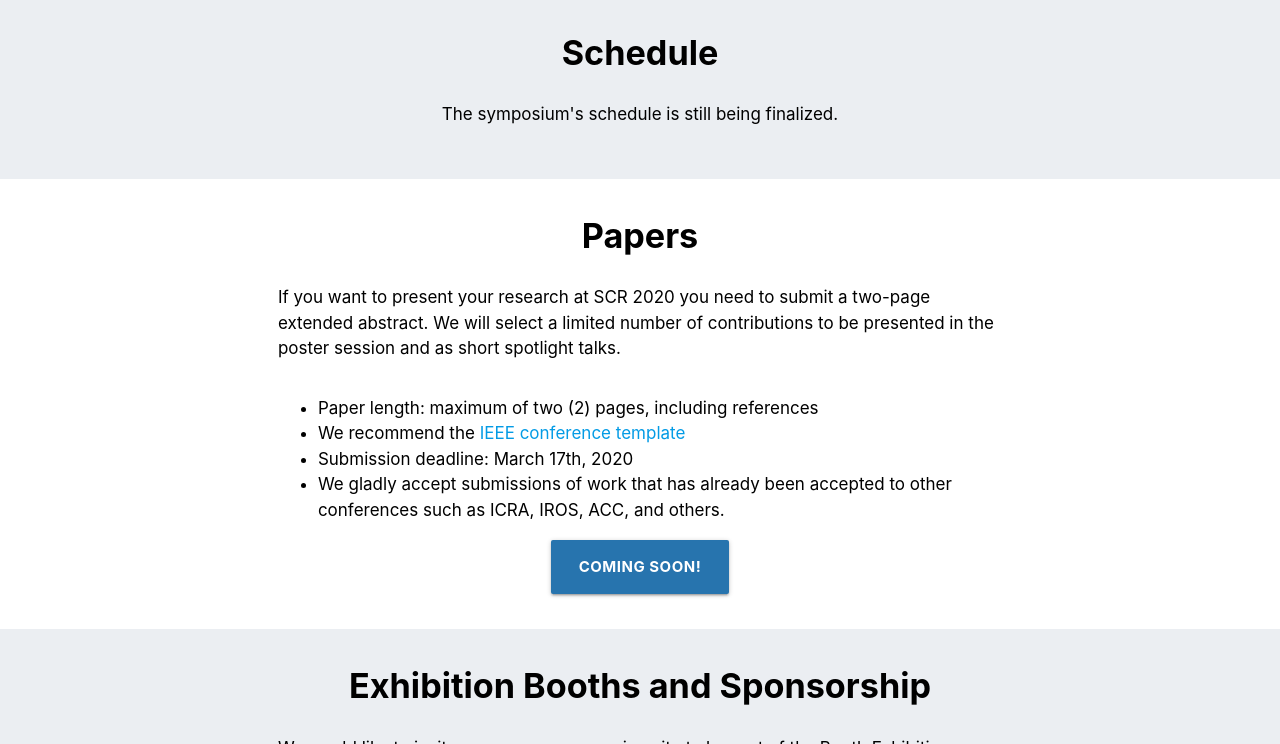
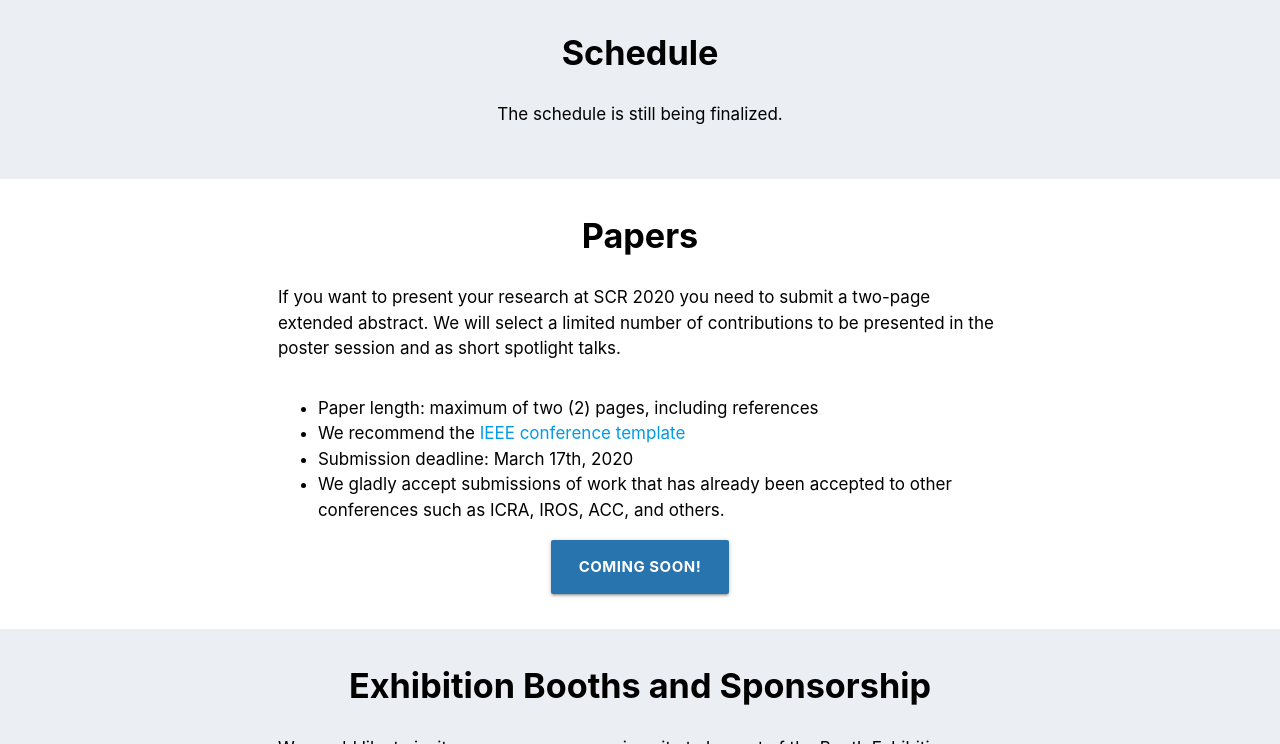
Before and after one commit to scr2020/scr2020.github.io, a Jekyll site: the page built from index.html, in a window 1280 px wide and 900 px high, scrolled down 1015 px, cut to the strip 156-900 px from the top of the window. Built offline with Jekyll 4.4.1, drawn with Linux system fonts in a browser that asks for light colours.

Commit message:
Minor updates

```diff
--- a/_includes/schedule_early.html
+++ b/_includes/schedule_early.html
@@ -5,7 +5,7 @@
 
           <div class="row">
             <div class="col s12 m12 l12 section-gray-body">
-              <p class="center">The symposium's schedule is still being finalized.
+              <p class="center">The schedule is still being finalized.
               </p>
             </div>
           </div>
```
Also changed, not shown: _organizers/4-peltola_eric.md (+1 -1 lines), Gemfile.lock.
